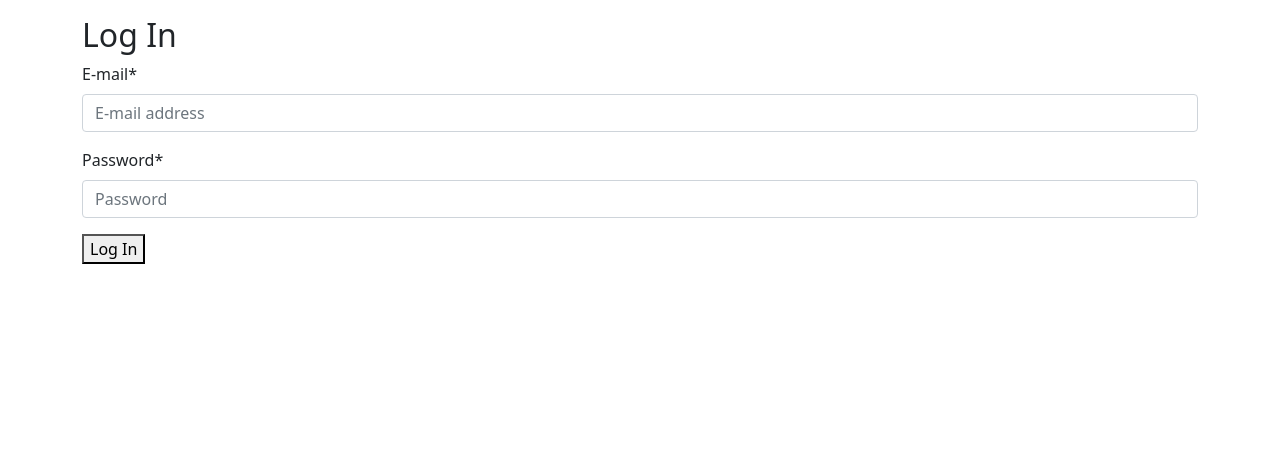
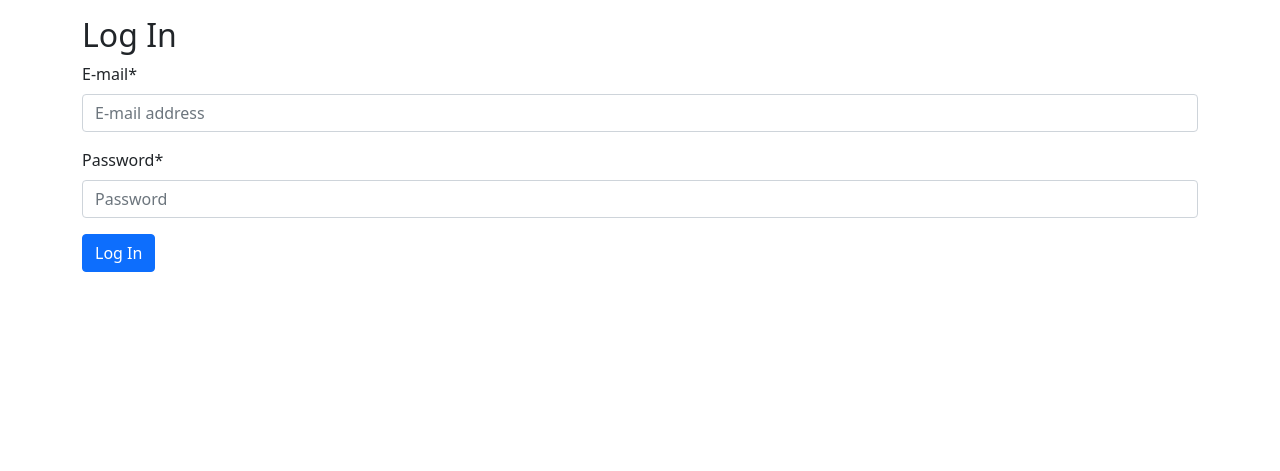
Before and after one commit to cdot65/saute, a Django app: page /accounts/login/ in a window 1280 px wide. Shown: the part 56-527 px from the top of the page. Run offline with Django 4.2, Linux system fonts and the light colour scheme; parts of the project's set-up code (start-up, migrations or seed data) failed here and were passed over; some libraries are stand-ins or nearby versions.

Commit message:
adding class to buttons

```diff
--- a/backend/templates/account/login.html
+++ b/backend/templates/account/login.html
@@ -8,6 +8,6 @@
     <form method="post">
         {% csrf_token %}
         {{ form|crispy }}
-        <button type="submit">Log In</button>
+        <button class="btn btn-primary" type="submit">Log In</button>
     </form>
 {% endblock content %}
--- a/backend/templates/account/signup.html
+++ b/backend/templates/account/signup.html
@@ -8,6 +8,6 @@
     <form method="post">
         {% csrf_token %}
         {{ form|crispy }}
-        <input type="submit" value="Sign Up" />
+        <input class="btn btn-primary" type="submit" value="Sign Up" />
     </form>
 {% endblock content %}
```
